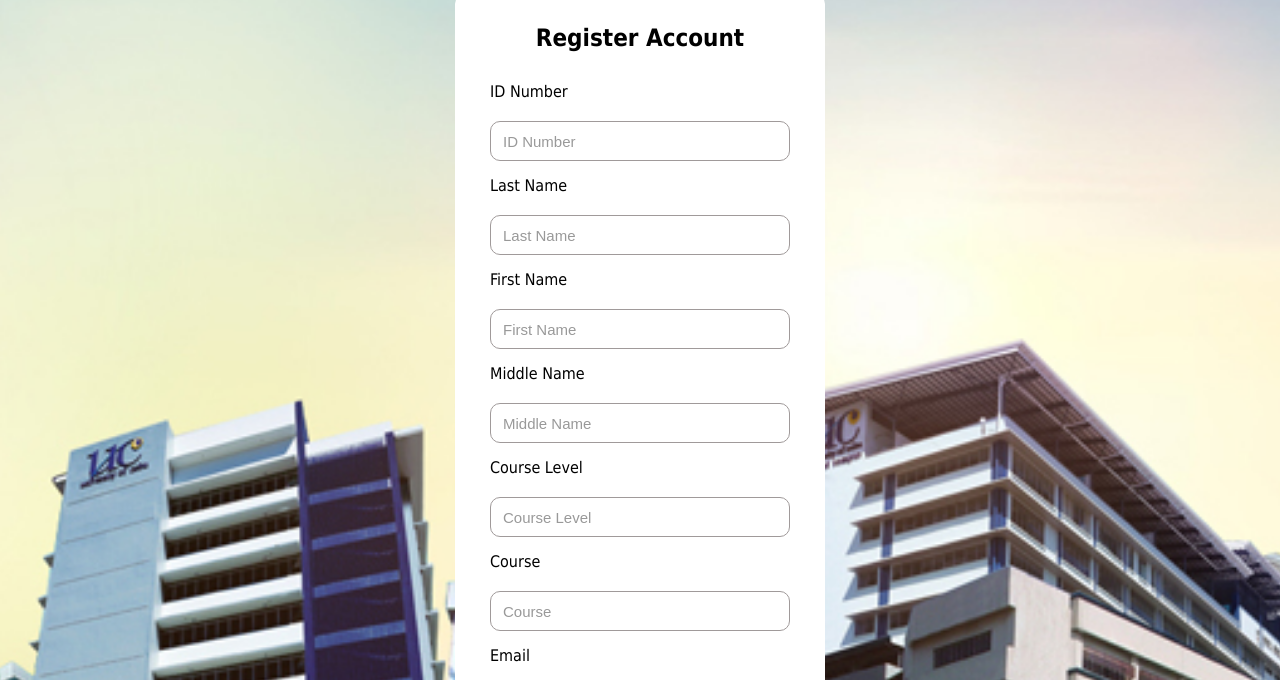
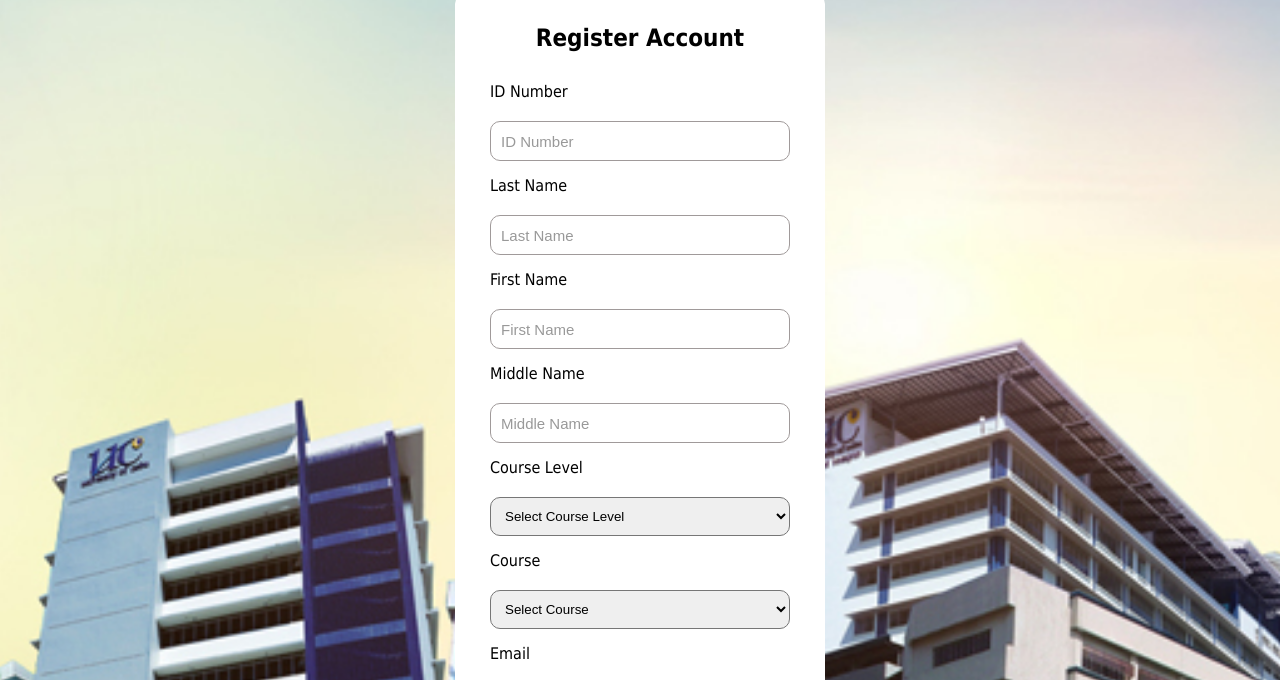
Before and after one commit to renejamesaleonar27-ops/sitin-monitoring-system, a website: page registration.html in a window 1280 px wide. Shown: the part 106-786 px from the top of the page. Drawn offline with Linux system fonts and the light colour scheme.

Commit message:
Added dropdown menu in course & level

```diff
--- a/registration.html
+++ b/registration.html
@@ -52,11 +52,22 @@ background-position: center;">
         </div>
         <div class="input">
             <label for="courselevel">Course Level</label>
-            <input type="text" id="courselevel" name="courselevel" placeholder="Course Level" required>
+            <select id="courselevel" name="courselevel" required>
+                <option value="" disabled selected>Select Course Level</option>
+                <option value="1">1st Year</option>
+                <option value="2">2nd Year</option>
+                <option value="3">3rd Year</option>
+                <option value="4">4th Year</option>
+            </select>
         </div>
         <div class="input">
             <label for="course">Course</label>
-            <input type="text" id="course" name="course" placeholder="Course" required>
+            <select id="course" name="course" required>
+                <option value="" disabled selected>Select Course</option>
+                <option value="BSIT">BS in Information Technology</option>
+                <option value="BSCS">BS in Computer Science</option>
+                <option value="BSIS">BS in Information Systems</option>
+            </select>
         </div>
         <div class="input">
             <label for="email">Email</label>
--- a/style.css
+++ b/style.css
@@ -210,6 +210,13 @@ form input {
   border-radius: 10px;
   outline: none;
 }
+.input input,
+.input select {
+    width: 100%;
+    padding: 10px; /* Adjust based on your current design */
+    box-sizing: border-box;
+    border-radius: 10px;
+}
 .input input:focus{
     border-color: #572c6d;
     box-shadow: 0 0 10px #572c6d white;
@@ -387,10 +394,17 @@ form input {
 .rules-list h4{
 font-size: 24px;
 font-family: tahoma;
+display: flex;
+align-items: center;
+justify-content: center;
+color: rgb(11, 125, 179);
 }
 .rules-list h5{
 font-size: 24px;
 font-family: tahoma;
+display: flex;
+align-items: center;
+justify-content: center;
 }
 
 .rules-list li {
```
